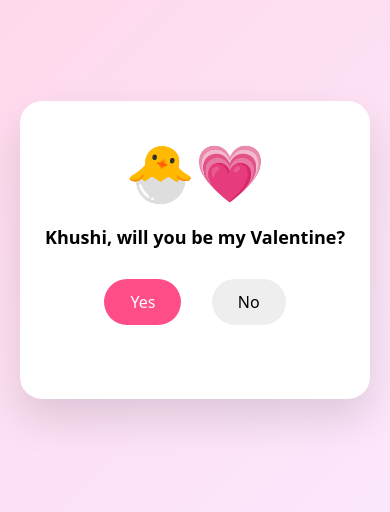
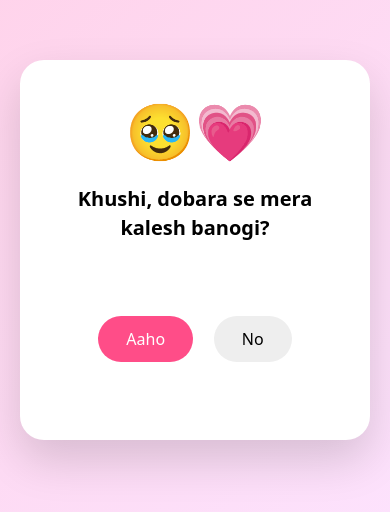
Before and after one commit to anuragbhardwaj737/Khushi, a plain HTML site: page index.html in a window 390 px wide. Shown: the part 172-684 px from the top of the page. Drawn offline with Linux system fonts and the light colour scheme.

Commit message:
Update index.html

```diff
--- a/index.html
+++ b/index.html
@@ -3,7 +3,7 @@
 <head>
   <meta charset="UTF-8" />
   <meta name="viewport" content="width=device-width, initial-scale=1.0"/>
-  <title>Will you be my Valentine?</title>
+  <title>Kalesh Proposal 😌</title>
 
   <style>
     * {
@@ -14,7 +14,7 @@
     body {
       margin: 0;
       min-height: 100vh;
-      background: linear-gradient(135deg, #ffd6e8, #fbeaff);
+      background: linear-gradient(135deg, #ffd1e8, #fce4ff);
       display: flex;
       align-items: center;
       justify-content: center;
@@ -25,10 +25,10 @@
       background: #fff;
       width: 100%;
       max-width: 380px;
-      padding: 32px 24px 40px;
-      border-radius: 22px;
+      padding: 32px 24px 44px;
+      border-radius: 24px;
       text-align: center;
-      box-shadow: 0 20px 40px rgba(0,0,0,0.12);
+      box-shadow: 0 20px 45px rgba(0,0,0,0.15);
       position: relative;
       overflow: hidden;
     }
@@ -40,50 +40,46 @@
 
     h1 {
       font-size: 20px;
-      line-height: 1.4;
-      margin-bottom: 28px;
+      line-height: 1.45;
+      margin-bottom: 34px;
     }
 
     .buttons {
       position: relative;
-      height: 80px;
+      height: 120px;
     }
 
     button {
       border: none;
-      padding: 12px 26px;
+      padding: 12px 28px;
       font-size: 16px;
       border-radius: 30px;
       cursor: pointer;
+      position: absolute;
       transition: transform 0.2s ease;
+      user-select: none;
     }
 
     #yes {
       background: #ff4d88;
-      color: #fff;
-      position: absolute;
-      left: 20%;
+      color: white;
+      left: 18%;
+      top: 40px;
     }
 
     #no {
       background: #eee;
-      position: absolute;
-      right: 20%;
+      right: 18%;
+      top: 40px;
     }
 
     button:active {
-      transform: scale(0.95);
+      transform: scale(0.94);
     }
 
-    .congrats {
+    .result {
       font-size: 24px;
       line-height: 1.4;
-    }
-
-    @media (max-width: 400px) {
-      h1 {
-        font-size: 18px;
-      }
     }
   </style>
 </head>
@@ -91,11 +87,11 @@
 <body>
 
   <div class="card" id="card">
-    <div class="emoji">🐣💗</div>
-    <h1>Khushi, will you be my Valentine?</h1>
+    <div class="emoji">🥹💗</div>
+    <h1>Khushi, dobara se mera kalesh banogi?</h1>
 
     <div class="buttons">
-      <button id="yes">Yes</button>
+      <button id="yes">Aaho</button>
       <button id="no">No</button>
     </div>
   </div>
@@ -104,32 +100,32 @@
     const noBtn = document.getElementById("no");
     const card = document.getElementById("card");
 
-    function moveNoButton() {
+    function bounceNoButton() {
       const cardRect = card.getBoundingClientRect();
       const btnRect = noBtn.getBoundingClientRect();
 
       const maxX = cardRect.width - btnRect.width - 20;
-      const maxY = cardRect.height - btnRect.height - 120;
+      const maxY = cardRect.height - btnRect.height - 140;
 
       const x = Math.random() * maxX;
-      const y = Math.random() * maxY + 80;
+      const y = Math.random() * maxY + 90;
 
       noBtn.style.left = `${x}px`;
       noBtn.style.top = `${y}px`;
     }
 
     // Desktop
-    noBtn.addEventListener("mouseover", moveNoButton);
+    noBtn.addEventListener("mouseenter", bounceNoButton);
 
-    // Mobile (touch)
-    noBtn.addEventListener("touchstart", moveNoButton);
+    // Mobile
+    noBtn.addEventListener("touchstart", bounceNoButton);
 
     document.getElementById("yes").addEventListener("click", () => {
       card.innerHTML = `
-        <div class="emoji">🎉💖</div>
-        <div class="congrats">
-          Congratulations!<br>
-          Khushi is officially your Valentine 💕
+        <div class="emoji">😂💖</div>
+        <div class="result">
+          Mubarak ho!<br>
+          Kalesh officially resume ho gaya 😌🔥
         </div>
       `;
     });
```
